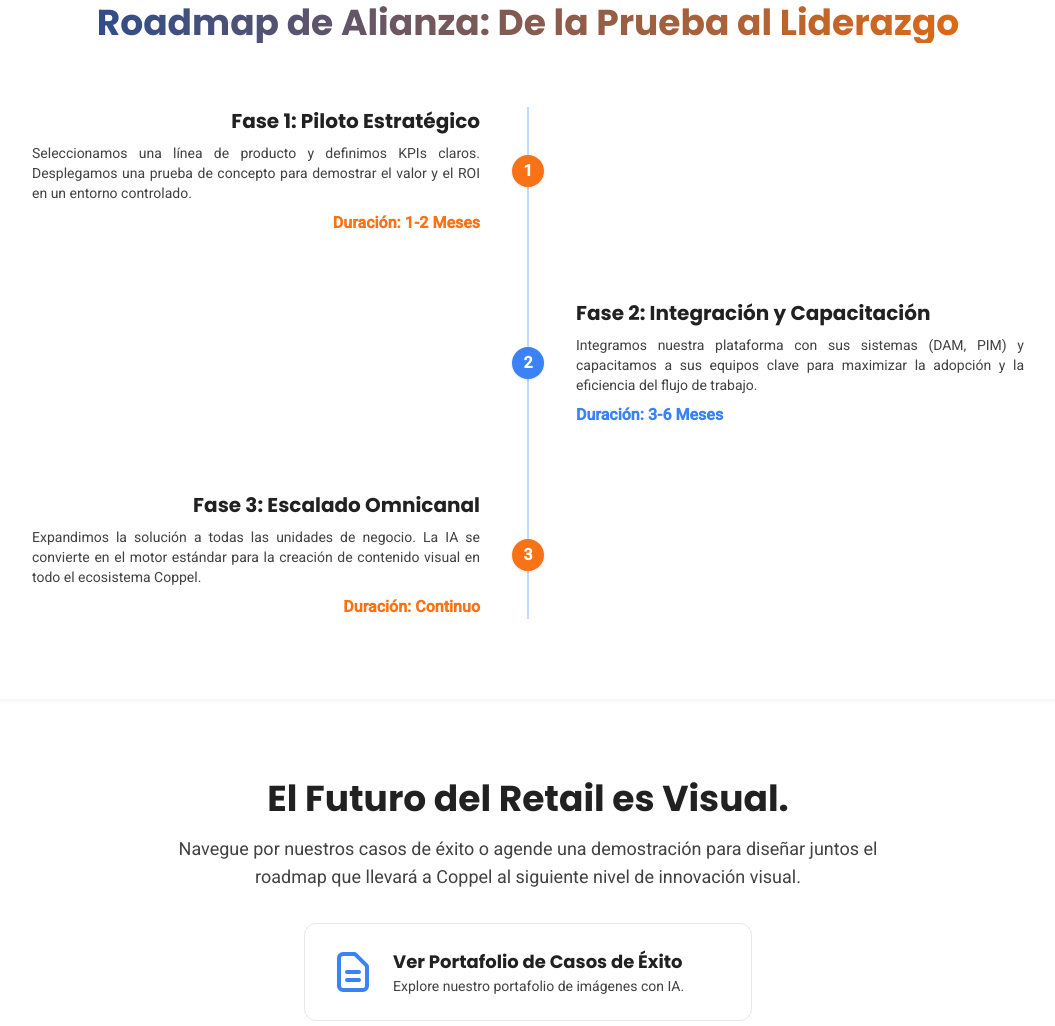
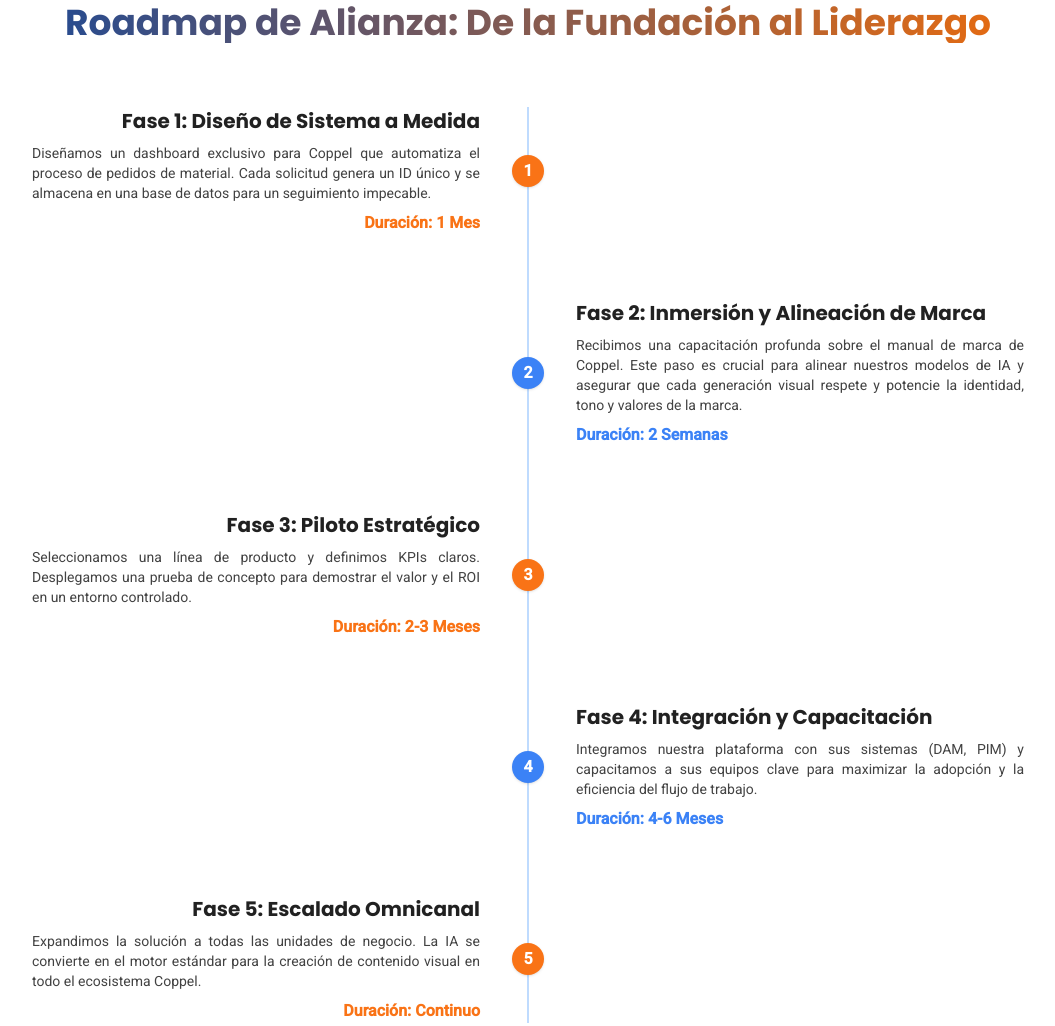
Before and after one commit to ferBaez/Derechos-comerciales-ai, a plain HTML site: page index.html in a window 1280 px wide. Shown: the part 3937-4963 px from the top of the page, without its empty margins (112-1167 px from the left). Drawn offline with nearby package versions, Linux system fonts and the light colour scheme.

Commit message:
Update roadmap phases and modal background color

```diff
--- a/index.html
+++ b/index.html
@@ -272,63 +272,105 @@
         </section>
 
         <section id="roadmap" aria-labelledby="roadmap-heading" class="animated-item py-16 md:py-20">
-            <h2 id="roadmap-heading" class="text-3xl md:text-4xl font-bold text-center mb-16 gradient-text">Roadmap de Alianza: De la Prueba al Liderazgo</h2>
+            <h2 id="roadmap-heading" class="text-3xl md:text-4xl font-bold text-center mb-16 gradient-text">Roadmap de Alianza: De la Fundación al Liderazgo</h2>
             <div class="relative max-w-5xl mx-auto px-4">
                 <!-- Desktop Roadmap -->
                 <div class="hidden md:block">
                     <div class="border-l-2 border-blue-200 dark:border-gray-700 absolute h-full top-0 left-1/2 -ml-px"></div>
                     <div class="space-y-16">
+
                         <div class="relative flex items-center">
                             <div class="w-1/2 text-right pr-12">
-                                <h3 class="font-bold text-xl">Fase 1: Piloto Estratégico</h3>
-                                <p class="text-sm text-justify mt-2">Seleccionamos una línea de producto y definimos KPIs claros. Desplegamos una prueba de concepto para demostrar el valor y el ROI en un entorno controlado.</p>
-                                <div class="text-orange-500 font-bold mt-2">Duración: 1-2 Meses</div>
+                                <h3 class="font-bold text-xl">Fase 1: Diseño de Sistema a Medida</h3>
+                                <p class="text-sm text-justify mt-2">Diseñamos un dashboard exclusivo para Coppel que automatiza el proceso de pedidos de material. Cada solicitud genera un ID único y se almacena en una base de datos para un seguimiento impecable.</p>
+                                <div class="text-orange-500 font-bold mt-2">Duración: 1 Mes</div>
                             </div>
                             <div class="w-1/2 pl-8"></div>
                             <div class="absolute left-1/2 -ml-4 bg-orange-500 rounded-full w-8 h-8 flex items-center justify-center text-white font-bold shadow">1</div>
                         </div>
-                         <div class="relative flex items-center">
+
+                        <div class="relative flex items-center">
                             <div class="w-1/2 pr-8"></div>
                             <div class="w-1/2 pl-12 text-left">
-                                <h3 class="font-bold text-xl">Fase 2: Integración y Capacitación</h3>
-                                <p class="text-sm text-justify mt-2">Integramos nuestra plataforma con sus sistemas (DAM, PIM) y capacitamos a sus equipos clave para maximizar la adopción y la eficiencia del flujo de trabajo.</p>
-                                 <div class="text-blue-500 font-bold mt-2">Duración: 3-6 Meses</div>
+                                <h3 class="font-bold text-xl">Fase 2: Inmersión y Alineación de Marca</h3>
+                                <p class="text-sm text-justify mt-2">Recibimos una capacitación profunda sobre el manual de marca de Coppel. Este paso es crucial para alinear nuestros modelos de IA y asegurar que cada generación visual respete y potencie la identidad, tono y valores de la marca.</p>
+                                <div class="text-blue-500 font-bold mt-2">Duración: 2 Semanas</div>
                             </div>
                             <div class="absolute left-1/2 -ml-4 bg-blue-500 rounded-full w-8 h-8 flex items-center justify-center text-white font-bold shadow">2</div>
                         </div>
+
+                        <div class="relative flex items-center">
+                            <div class="w-1/2 text-right pr-12">
+                                <h3 class="font-bold text-xl">Fase 3: Piloto Estratégico</h3>
+                                <p class="text-sm text-justify mt-2">Seleccionamos una línea de producto y definimos KPIs claros. Desplegamos una prueba de concepto para demostrar el valor y el ROI en un entorno controlado.</p>
+                                <div class="text-orange-500 font-bold mt-2">Duración: 2-3 Meses</div>
+                            </div>
+                            <div class="w-1/2 pl-8"></div>
+                            <div class="absolute left-1/2 -ml-4 bg-orange-500 rounded-full w-8 h-8 flex items-center justify-center text-white font-bold shadow">3</div>
+                        </div>
+
+                         <div class="relative flex items-center">
+                             <div class="w-1/2 pr-8"></div>
+                            <div class="w-1/2 pl-12 text-left">
+                                <h3 class="font-bold text-xl">Fase 4: Integración y Capacitación</h3>
+                                <p class="text-sm text-justify mt-2">Integramos nuestra plataforma con sus sistemas (DAM, PIM) y capacitamos a sus equipos clave para maximizar la adopción y la eficiencia del flujo de trabajo.</p>
+                                 <div class="text-blue-500 font-bold mt-2">Duración: 4-6 Meses</div>
+                            </div>
+                            <div class="absolute left-1/2 -ml-4 bg-blue-500 rounded-full w-8 h-8 flex items-center justify-center text-white font-bold shadow">4</div>
+                        </div>
+
                          <div class="relative flex items-center">
                             <div class="w-1/2 text-right pr-12">
-                                <h3 class="font-bold text-xl">Fase 3: Escalado Omnicanal</h3>
+                                <h3 class="font-bold text-xl">Fase 5: Escalado Omnicanal</h3>
                                 <p class="text-sm text-justify mt-2">Expandimos la solución a todas las unidades de negocio. La IA se convierte en el motor estándar para la creación de contenido visual en todo el ecosistema Coppel.</p>
                                  <div class="text-orange-500 font-bold mt-2">Duración: Continuo</div>
                             </div>
                             <div class="w-1/2 pl-8"></div>
-                            <div class="absolute left-1/2 -ml-4 bg-orange-500 rounded-full w-8 h-8 flex items-center justify-center text-white font-bold shadow">3</div>
+                            <div class="absolute left-1/2 -ml-4 bg-orange-500 rounded-full w-8 h-8 flex items-center justify-center text-white font-bold shadow">5</div>
                         </div>
+
                     </div>
                 </div>
                 <!-- Mobile Roadmap -->
                 <div class="md:hidden">
                     <div class="border-l-2 border-blue-200 dark:border-gray-700 absolute h-full top-0 left-4"></div>
                     <div class="space-y-12">
+
                         <div class="relative pl-12">
                             <div class="absolute -left-4 top-1 bg-orange-500 rounded-full w-8 h-8 flex items-center justify-center text-white font-bold shadow">1</div>
-                            <h3 class="font-bold text-xl">Fase 1: Piloto Estratégico</h3>
-                            <p class="text-sm text-justify mt-2">Seleccionamos una línea de producto y definimos KPIs claros. Desplegamos una prueba de concepto para demostrar el valor y el ROI.</p>
-                            <div class="text-orange-500 font-bold mt-2">Duración: 1-2 Meses</div>
+                            <h3 class="font-bold text-xl">Fase 1: Diseño de Sistema a Medida</h3>
+                            <p class="text-sm text-justify mt-2">Diseñamos un dashboard exclusivo que automatiza el proceso de pedidos de material, con ID único y base de datos.</p>
+                            <div class="text-orange-500 font-bold mt-2">Duración: 1 Mes</div>
                         </div>
+
                         <div class="relative pl-12">
                             <div class="absolute -left-4 top-1 bg-blue-500 rounded-full w-8 h-8 flex items-center justify-center text-white font-bold shadow">2</div>
-                            <h3 class="font-bold text-xl">Fase 2: Integración y Capacitación</h3>
+                            <h3 class="font-bold text-xl">Fase 2: Inmersión y Alineación de Marca</h3>
+                            <p class="text-sm text-justify mt-2">Recibimos capacitación sobre el manual de marca de Coppel para asegurar que cada generación visual respete y potencie la identidad de la marca.</p>
+                            <div class="text-blue-500 font-bold mt-2">Duración: 2 Semanas</div>
+                        </div>
+
+                        <div class="relative pl-12">
+                            <div class="absolute -left-4 top-1 bg-orange-500 rounded-full w-8 h-8 flex items-center justify-center text-white font-bold shadow">3</div>
+                            <h3 class="font-bold text-xl">Fase 3: Piloto Estratégico</h3>
+                            <p class="text-sm text-justify mt-2">Seleccionamos una línea de producto y definimos KPIs claros. Desplegamos una prueba de concepto para demostrar el valor y el ROI.</p>
+                            <div class="text-orange-500 font-bold mt-2">Duración: 2-3 Meses</div>
+                        </div>
+
+                        <div class="relative pl-12">
+                           <div class="absolute -left-4 top-1 bg-blue-500 rounded-full w-8 h-8 flex items-center justify-center text-white font-bold shadow">4</div>
+                            <h3 class="font-bold text-xl">Fase 4: Integración y Capacitación</h3>
                             <p class="text-sm text-justify mt-2">Integramos nuestra plataforma con sus sistemas y capacitamos a sus equipos clave para maximizar la adopción y la eficiencia.</p>
-                             <div class="text-blue-500 font-bold mt-2">Duración: 3-6 Meses</div>
+                             <div class="text-blue-500 font-bold mt-2">Duración: 4-6 Meses</div>
                         </div>
+
                         <div class="relative pl-12">
-                           <div class="absolute -left-4 top-1 bg-orange-500 rounded-full w-8 h-8 flex items-center justify-center text-white font-bold shadow">3</div>
-                            <h3 class="font-bold text-xl">Fase 3: Escalado Omnicanal</h3>
+                           <div class="absolute -left-4 top-1 bg-orange-500 rounded-full w-8 h-8 flex items-center justify-center text-white font-bold shadow">5</div>
+                            <h3 class="font-bold text-xl">Fase 5: Escalado Omnicanal</h3>
                             <p class="text-sm text-justify mt-2">Expandimos la solución a todas las unidades de negocio. La IA se convierte en el motor estándar para la creación de contenido.</p>
                              <div class="text-orange-500 font-bold mt-2">Duración: Continuo</div>
                         </div>
+
                     </div>
                 </div>
             </div>
@@ -366,7 +408,7 @@
 
     <!-- PDF Modal -->
     <div id="pdf-modal" class="hidden fixed inset-0 bg-black/80 z-50 flex items-center justify-center p-4">
-        <div class="bg-light-bg-alt dark:bg-dark-bg rounded-lg shadow-xl w-full max-w-4xl h-[90vh] flex flex-col">
+        <div class="bg-light-bg dark:bg-dark-bg rounded-lg shadow-xl w-full max-w-4xl h-[90vh] flex flex-col">
             <div class="flex justify-between items-center p-4 border-b dark:border-gray-800">
                 <h3 class="text-lg font-bold">Portafolio de Casos de Éxito</h3>
                 <button id="pdf-modal-close" class="text-2xl font-bold text-gray-500 dark:text-gray-400 hover:text-black dark:hover:text-white">&times;</button>
```
